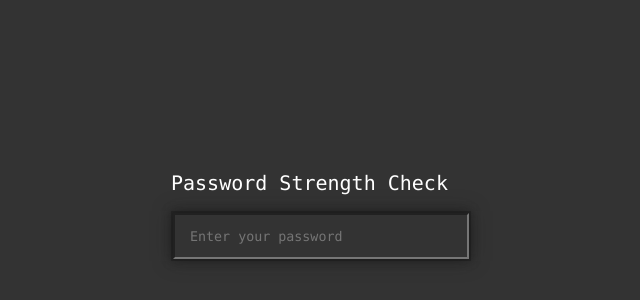
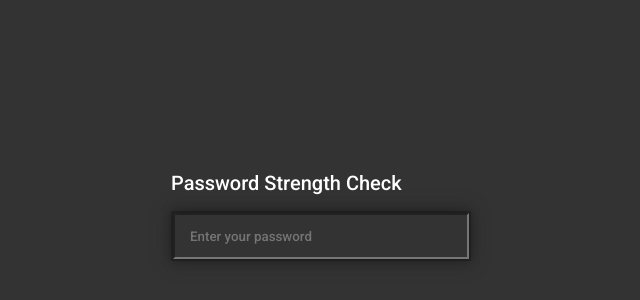
Before and after one commit to indyanny/password_check, a plain HTML site: page index.html in a window 1280 px wide. Shown: the part 164-464 px from the top of the page, without its empty margins (319-959 px from the left). Drawn offline with Linux system fonts and the light colour scheme.

Commit message:
password_check

```diff
--- a/style.css
+++ b/style.css
@@ -1,8 +1,10 @@
+@import url('https://fonts.googleapis.com/css2?family=Montserrat:wght@300;400;500;600;700&family=Poppins:wght@300;400;500;600;700&family=Roboto:wght@300;500;700&display=swap');
+
 *{
     margin: 0;
     padding: 0;
     box-sizing: border-box;
-    font-family: consolas;
+    font-family: 'Roboto', sans-serif;
 }
 
 body{
```
